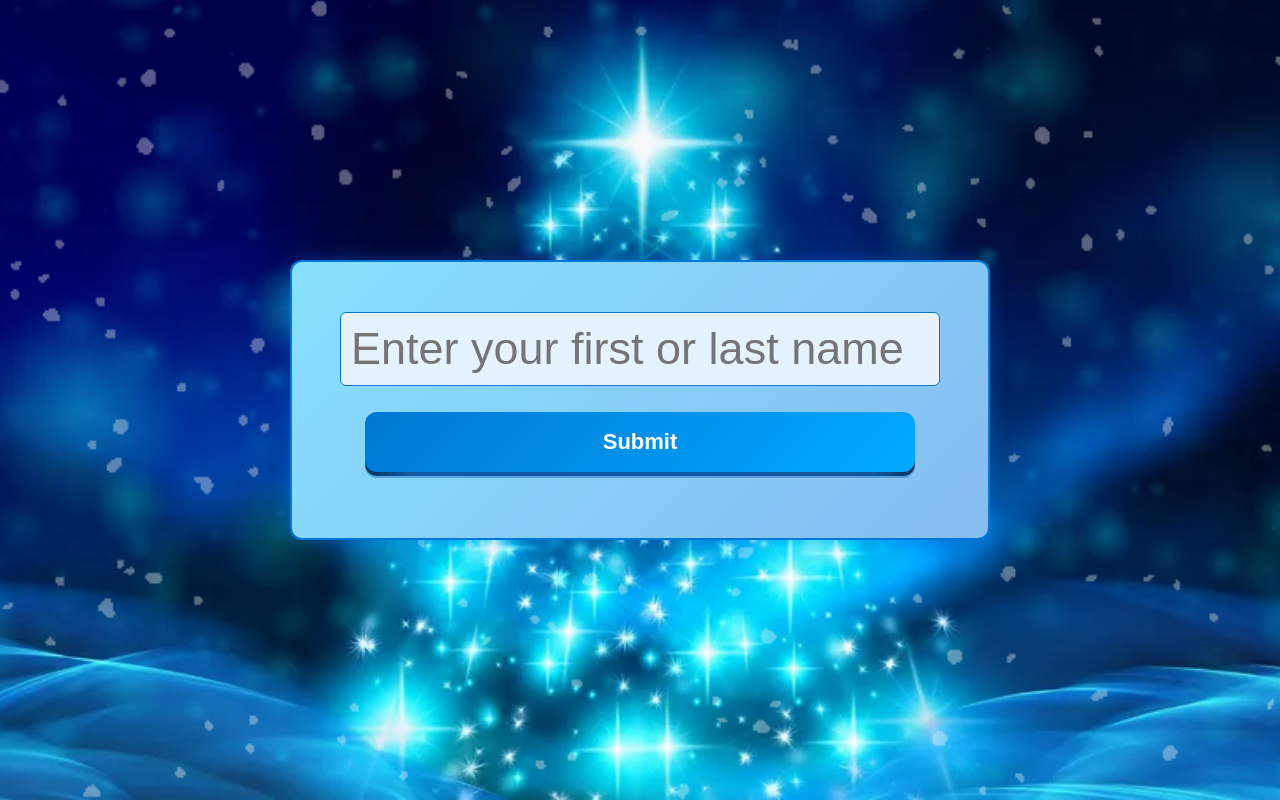
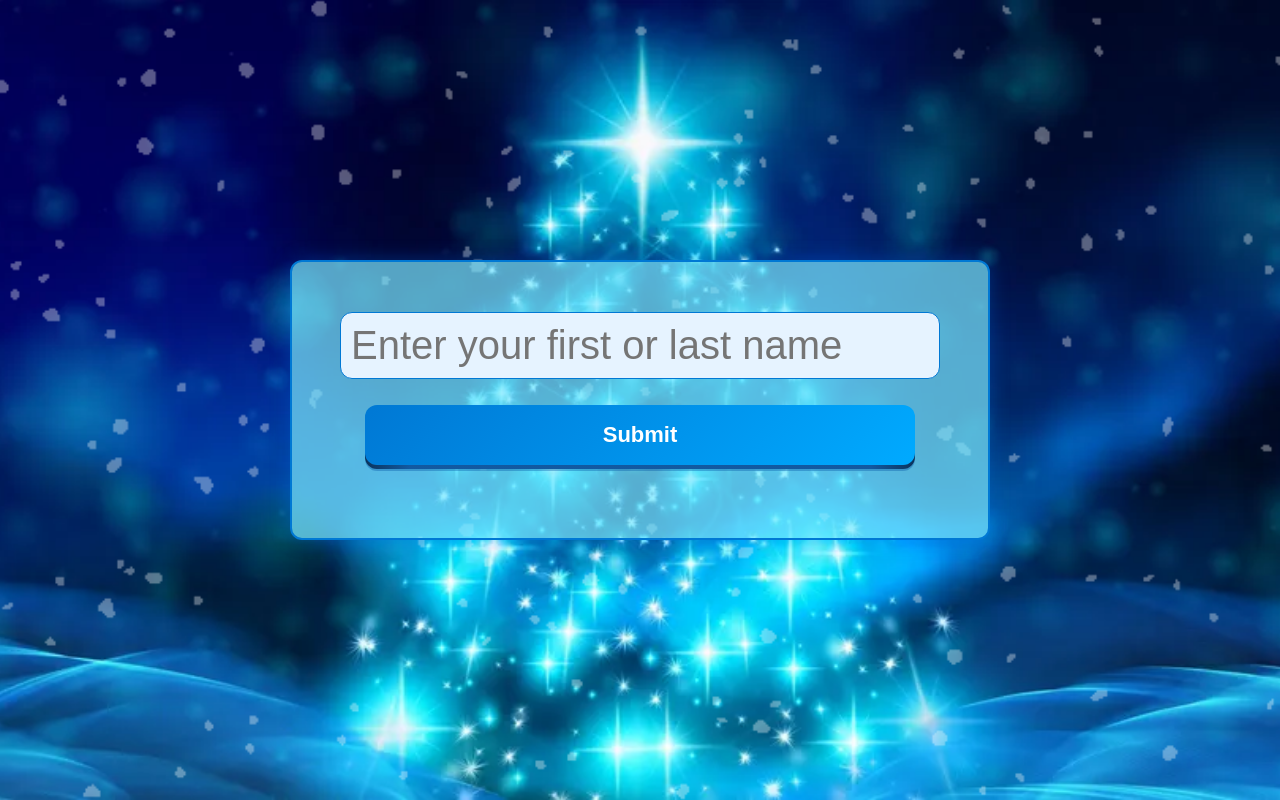
Before and after one commit to GabMiel/Christmas2025, a plain HTML site: page index.html in a window 1280 px wide. Drawn offline with Linux system fonts and the light colour scheme.

Commit message:
littile update

```diff
--- a/style.css
+++ b/style.css
@@ -42,7 +42,7 @@ body {
   width: 700px;
   height: 280px;
   padding: 30px;
-  background: linear-gradient(135deg, #87e1ff, #86bcef);
+  background: #7be7ffb4;
   border-radius: 12px;
   box-shadow: 0 0 20px rgba(0, 123, 255, 0.3);
   text-align: center;
@@ -52,7 +52,7 @@ body {
 }
 
 .christmas-title {
-  font-family: "Georgia", serif;
+  font-family: "Helvetica", serif;
   font-size: 26px;
   color: #0078d4;
   text-shadow: 0 0 6px rgba(255,255,255,0.8);
@@ -65,8 +65,8 @@ input {
   margin-top: 20px;
   margin-bottom: 10px;
   border: 1px solid #0078d4;
-  border-radius: 6px;
-  font-size: 45px;
+  border-radius: 12px;
+  font-size: 40px;
   background: #e6f3ff;
 }
 
```
